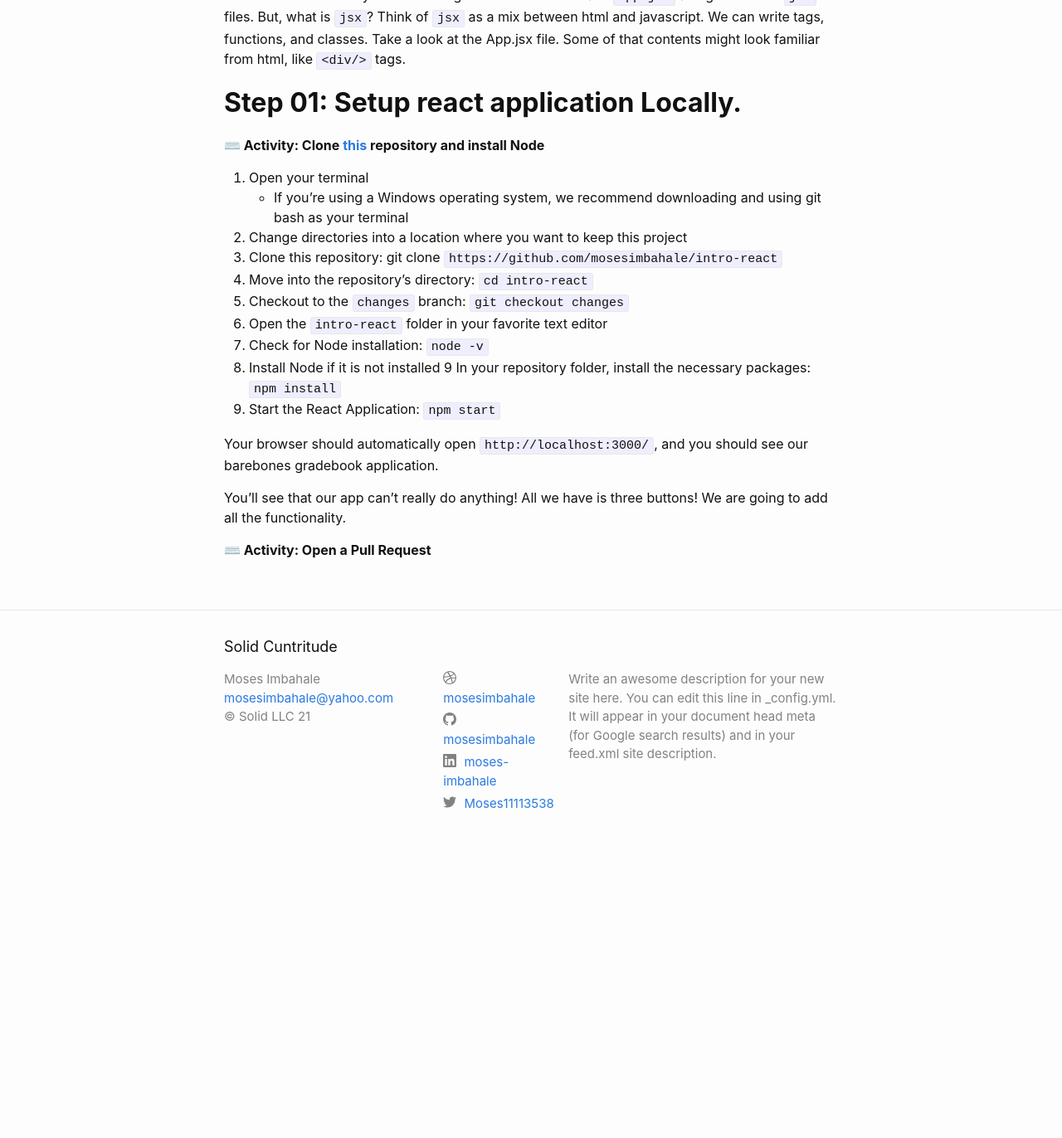
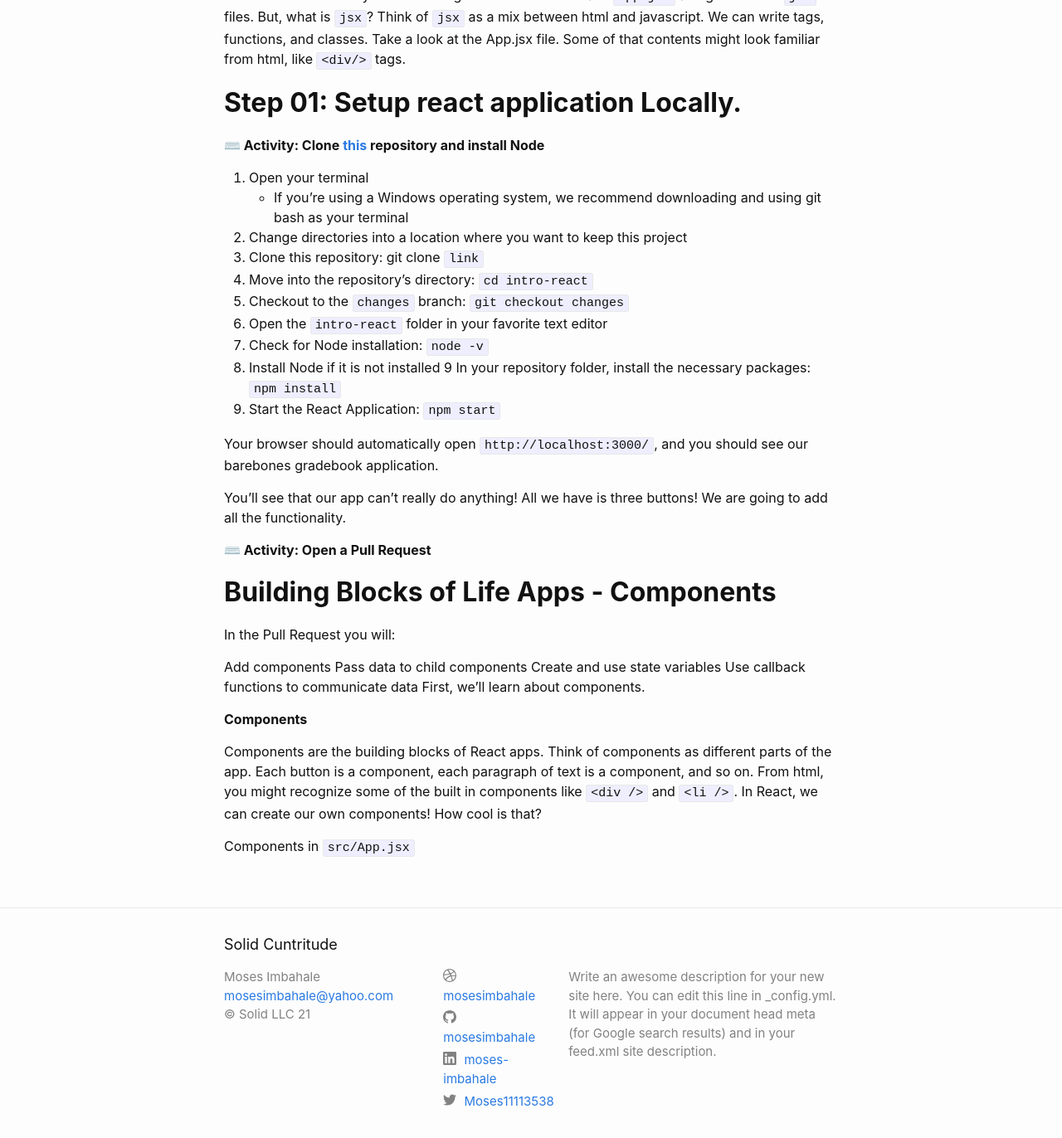
Before and after one commit to mosesimbahale/my-blog, a Jekyll site: the page built from Tech-blog/_posts/2021-12-19-React-Introduction.md, in a window 1280 px wide and 1400 px high, scrolled down 667 px. Shown: the top 1372 px of the window at 83% size. Built offline with Jekyll 4.4.1, drawn with Linux system fonts in a browser that asks for light colours; before the commit the page ends 1708 px from its top, so only the background shows below that.

Commit message:
Update 2021-12-19-React-Introduction.md

```diff
--- a/Tech-blog/_posts/2021-12-19-React-Introduction.md
+++ b/Tech-blog/_posts/2021-12-19-React-Introduction.md
@@ -32,7 +32,7 @@ This is where most of your code will go. You'll notice we have `App.jsx` along w
 1. Open your terminal
 - If you're using a Windows operating system, we recommend downloading and using git bash as your terminal
 2. Change directories into a location where you want to keep this project
-3. Clone this repository: git clone `https://github.com/mosesimbahale/intro-react`
+3. Clone this repository: git clone `link`
 4. Move into the repository's directory: `cd intro-react`
 5. Checkout to the `changes` branch: `git checkout changes`
 6. Open the `intro-react` folder in your favorite text editor
@@ -46,3 +46,20 @@ Your browser should automatically open `http://localhost:3000/`, and you should
 You'll see that our app can't really do anything! All we have is three buttons! We are going to add all the functionality.
 
 **⌨️ Activity: Open a Pull Request**
+
+
+## **Building Blocks of Life Apps - Components**
+
+In the Pull Request you will:
+
+Add components
+Pass data to child components
+Create and use state variables
+Use callback functions to communicate data
+First, we'll learn about components.
+
+**Components**
+
+Components are the building blocks of React apps. Think of components as different parts of the app. Each button is a component, each paragraph of text is a component, and so on. From html, you might recognize some of the built in components like `<div />` and `<li />`. In React, we can create our own components! How cool is that?
+
+Components in `src/App.jsx`
```
